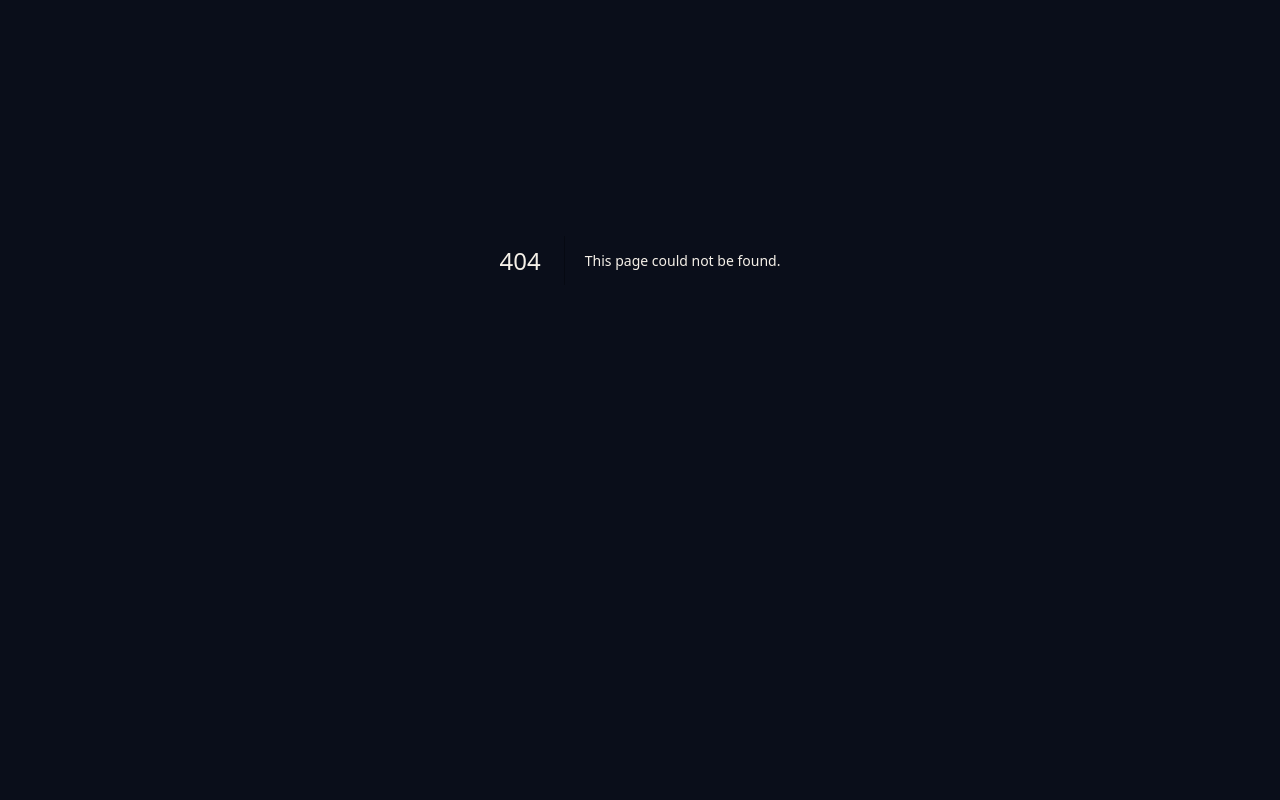
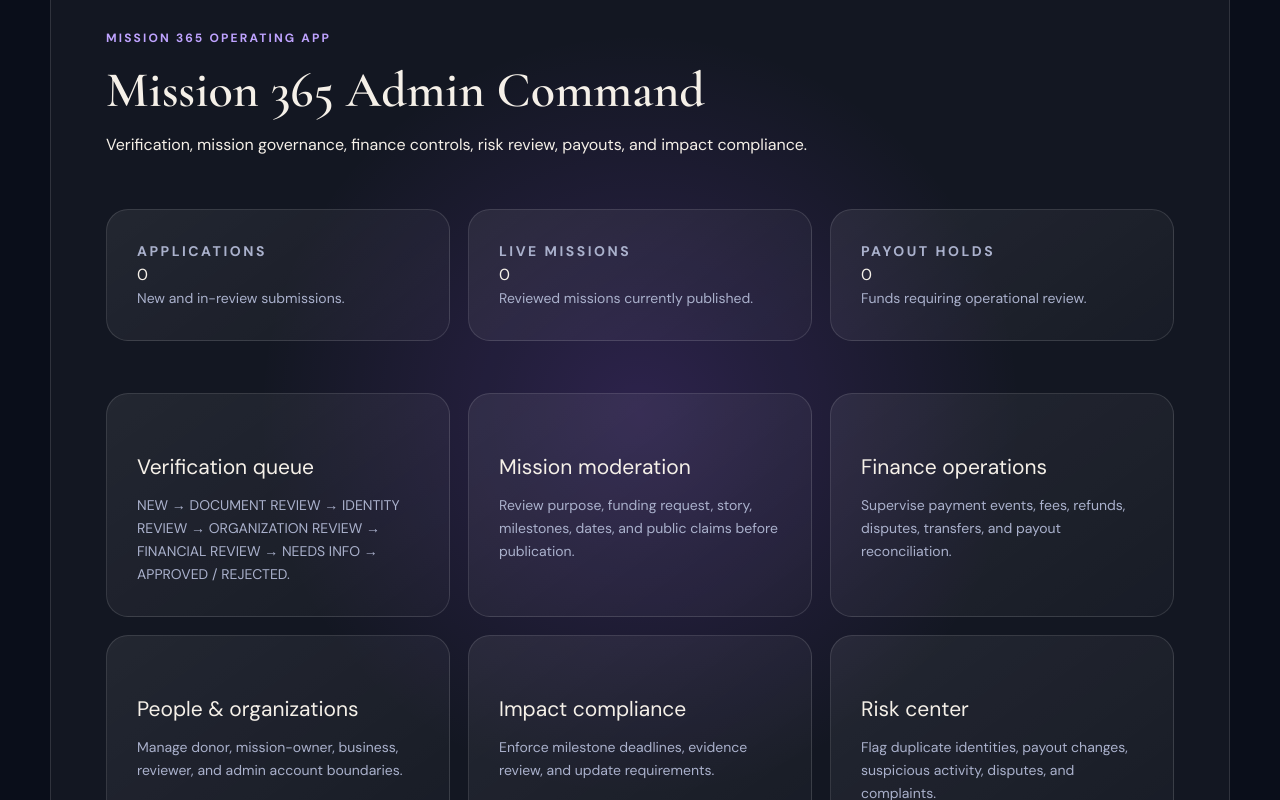
Before and after one commit to dolodorsey/mission-365, a Next.js app: page /app/admin in a window 1280 px wide. Before the commit this address had no page. Shown: the part 140-940 px from the top of the page. Before the commit the page ends 800 px from the top, so only its background shows below. Built offline with nearby package versions, Linux system fonts and the light colour scheme.

Commit message:
add Mission 365 admin command center

```diff
--- /dev/null
+++ b/src/app/app/admin/page.tsx
@@ -0,0 +1,15 @@
+import { MissionAppShell, MetricGrid, WorkGrid } from '../../../components/MissionAppShell'
+
+export const metadata={title:'Admin Command | Mission 365'}
+export default function Admin(){return <MissionAppShell title="Mission 365 Admin Command" subtitle="Verification, mission governance, finance controls, risk review, payouts, and impact compliance."><MetricGrid items={[
+  ['Applications','0','New and in-review submissions.'],
+  ['Live missions','0','Reviewed missions currently published.'],
+  ['Payout holds','0','Funds requiring operational review.'],
+]}/><div style={{marginTop:24}}><WorkGrid items={[
+  ['Verification queue','NEW → DOCUMENT REVIEW → IDENTITY REVIEW → ORGANIZATION REVIEW → FINANCIAL REVIEW → NEEDS INFO → APPROVED / REJECTED.'],
+  ['Mission moderation','Review purpose, funding request, story, milestones, dates, and public claims before publication.'],
+  ['Finance operations','Supervise payment events, fees, refunds, disputes, transfers, and payout reconciliation.'],
+  ['People & organizations','Manage donor, mission-owner, business, reviewer, and admin account boundaries.'],
+  ['Impact compliance','Enforce milestone deadlines, evidence review, and update requirements.'],
+  ['Risk center','Flag duplicate identities, payout changes, suspicious activity, disputes, and complaints.'],
+]}/></div></MissionAppShell>}
```
